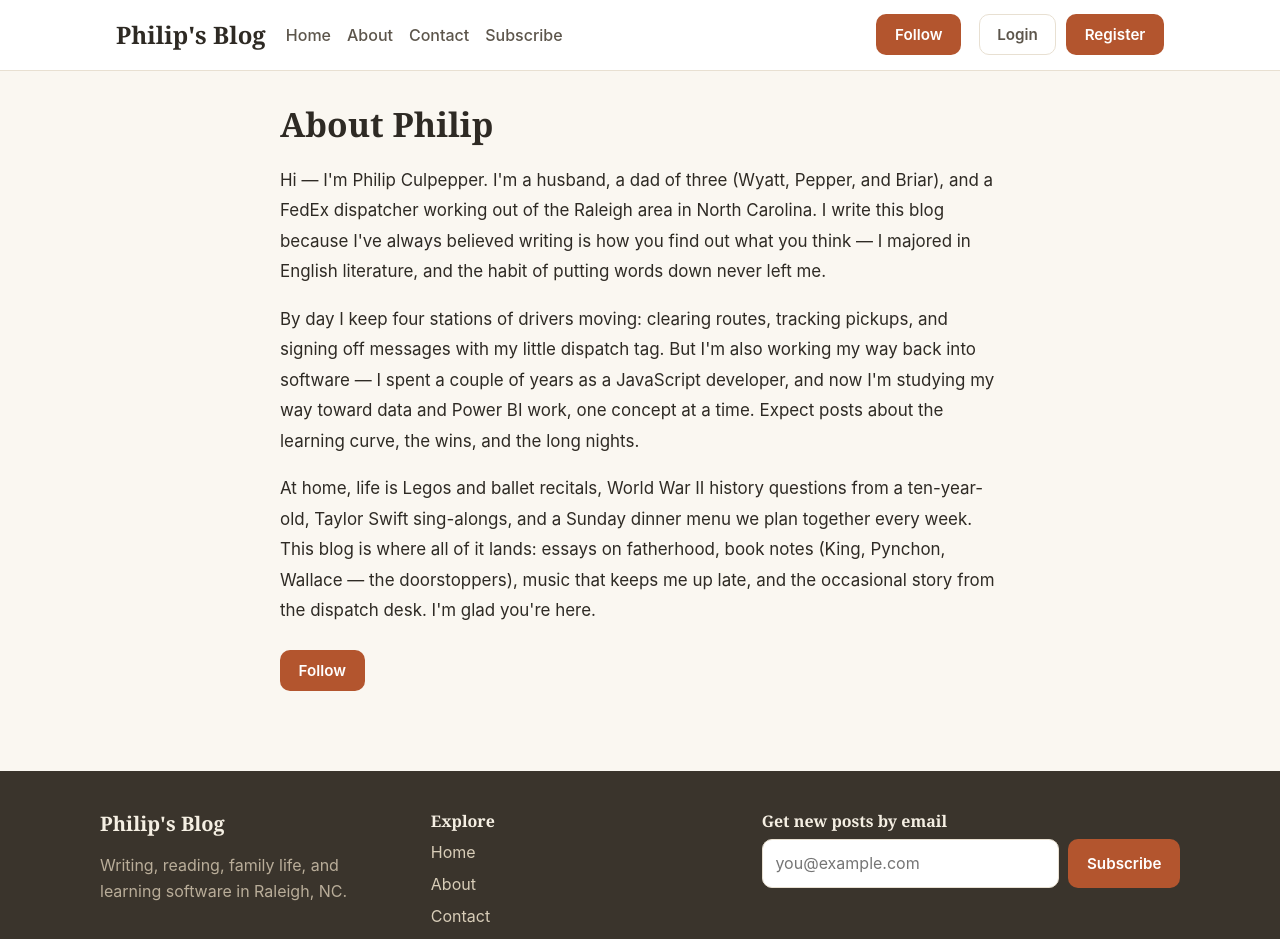
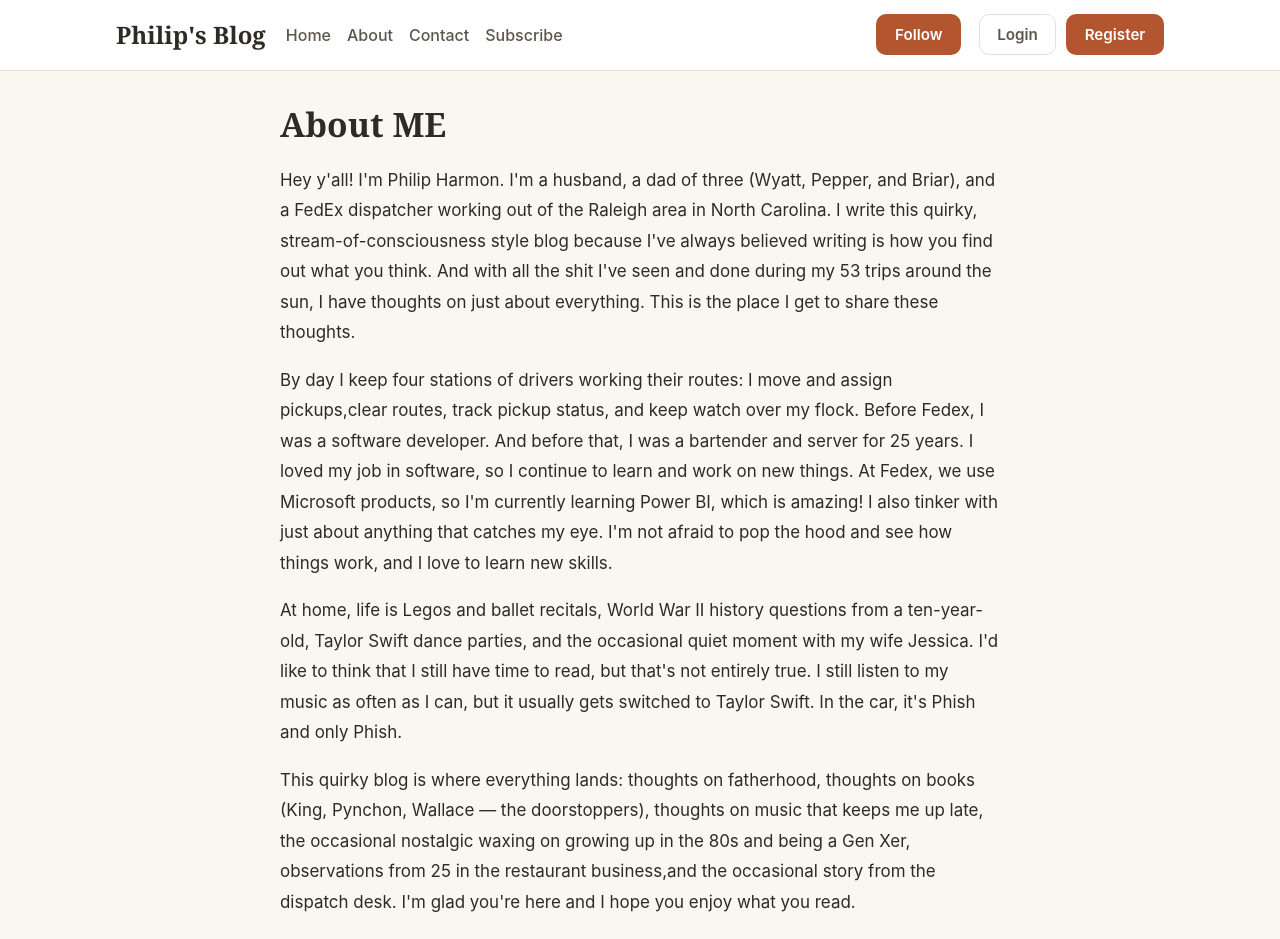
Before and after one commit to PhilipHarmon/personal-blog, a React (Vite) app in the folder client/: page /about in a window 1280 px wide. Shown: the top 939 px of the page. Built offline with nearby package versions, Linux system fonts and the light colour scheme; no server answers.

Commit message:
New 'about' info

```diff
--- a/client/src/pages/About.jsx
+++ b/client/src/pages/About.jsx
@@ -1,30 +1,47 @@
-import React from 'react';
-import FollowButton from '../components/FollowButton.jsx';
+import React from "react";
+import FollowButton from "../components/FollowButton.jsx";
 
 export default function About() {
   return (
     <div className="narrow">
-      <h1>About Philip</h1>
+      <h1>About ME</h1>
       <div className="about-body">
         <p>
-          Hi — I'm Philip Culpepper. I'm a husband, a dad of three (Wyatt, Pepper, and Briar),
-          and a FedEx dispatcher working out of the Raleigh area in North Carolina. I write
-          this blog because I've always believed writing is how you find out what you think —
-          I majored in English literature, and the habit of putting words down never left me.
+          Hey y'all! I'm Philip Harmon. I'm a husband, a dad of three (Wyatt,
+          Pepper, and Briar), and a FedEx dispatcher working out of the Raleigh
+          area in North Carolina. I write this quirky, stream-of-consciousness
+          style blog because I've always believed writing is how you find out
+          what you think. And with all the shit I've seen and done during my 53
+          trips around the sun, I have thoughts on just about everything. This
+          is the place I get to share these thoughts.
         </p>
         <p>
-          By day I keep four stations of drivers moving: clearing routes, tracking pickups,
-          and signing off messages with my little dispatch tag. But I'm also working my way
-          back into software — I spent a couple of years as a JavaScript developer, and now
-          I'm studying my way toward data and Power BI work, one concept at a time. Expect
-          posts about the learning curve, the wins, and the long nights.
+          By day I keep four stations of drivers working their routes: I move
+          and assign pickups,clear routes, track pickup status, and keep watch
+          over my flock. Before Fedex, I was a software developer. And before
+          that, I was a bartender and server for 25 years. I loved my job in
+          software, so I continue to learn and work on new things. At Fedex, we
+          use Microsoft products, so I'm currently learning Power BI, which is
+          amazing! I also tinker with just about anything that catches my eye.
+          I'm not afraid to pop the hood and see how things work, and I love to
+          learn new skills.
         </p>
         <p>
-          At home, life is Legos and ballet recitals, World War II history questions from a
-          ten-year-old, Taylor Swift sing-alongs, and a Sunday dinner menu we plan together
-          every week. This blog is where all of it lands: essays on fatherhood, book notes
-          (King, Pynchon, Wallace — the doorstoppers), music that keeps me up late, and the
-          occasional story from the dispatch desk. I'm glad you're here.
+          At home, life is Legos and ballet recitals, World War II history
+          questions from a ten-year-old, Taylor Swift dance parties, and the
+          occasional quiet moment with my wife Jessica. I'd like to think that I
+          still have time to read, but that's not entirely true. I still listen
+          to my music as often as I can, but it usually gets switched to Taylor
+          Swift. In the car, it's Phish and only Phish.
+        </p>
+        <p>
+          This quirky blog is where everything lands: thoughts on fatherhood,
+          thoughts on books (King, Pynchon, Wallace — the doorstoppers),
+          thoughts on music that keeps me up late, the occasional nostalgic
+          waxing on growing up in the 80s and being a Gen Xer, observations from
+          25 in the restaurant business,and the occasional story from the
+          dispatch desk. I'm glad you're here and I hope you enjoy what you
+          read.
         </p>
       </div>
       <FollowButton />
```
